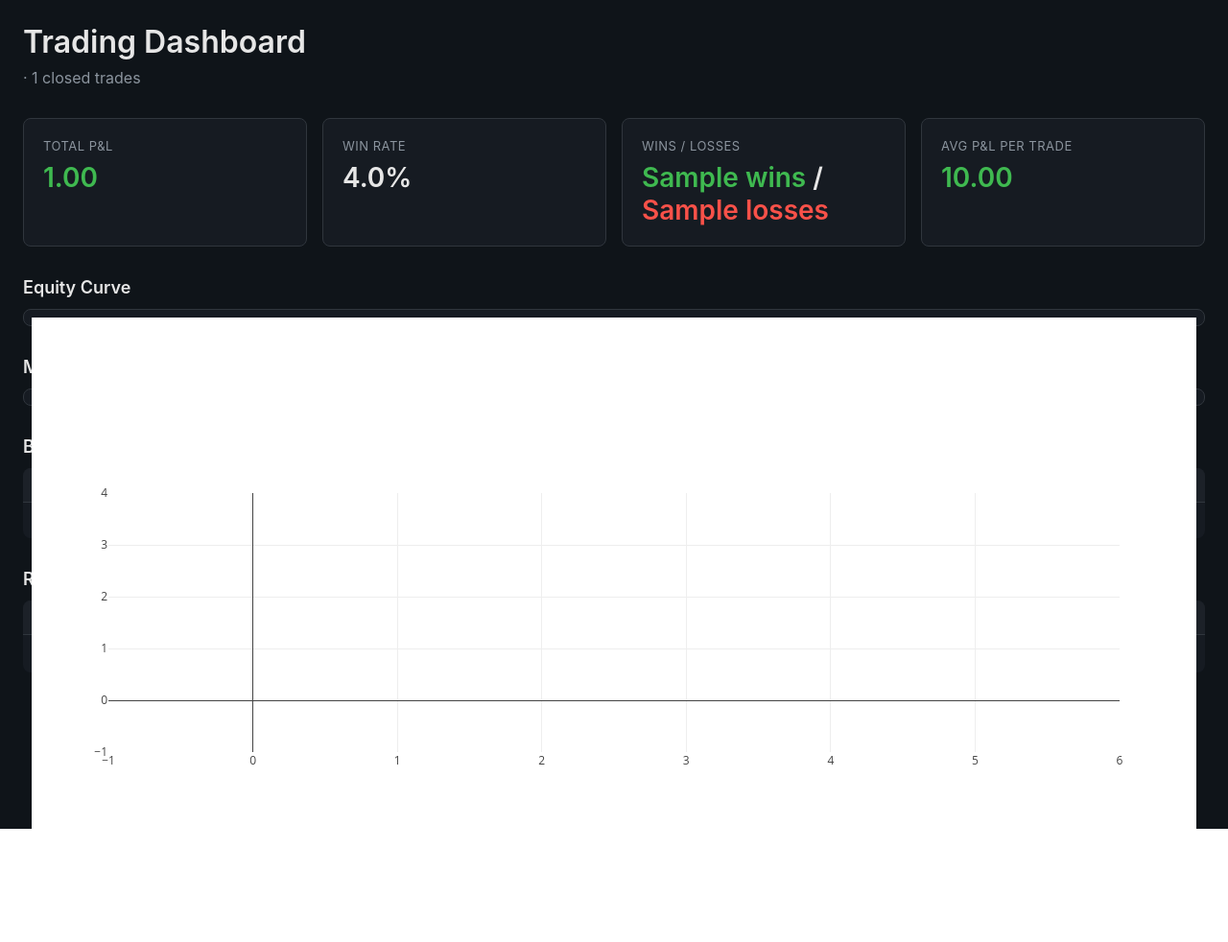
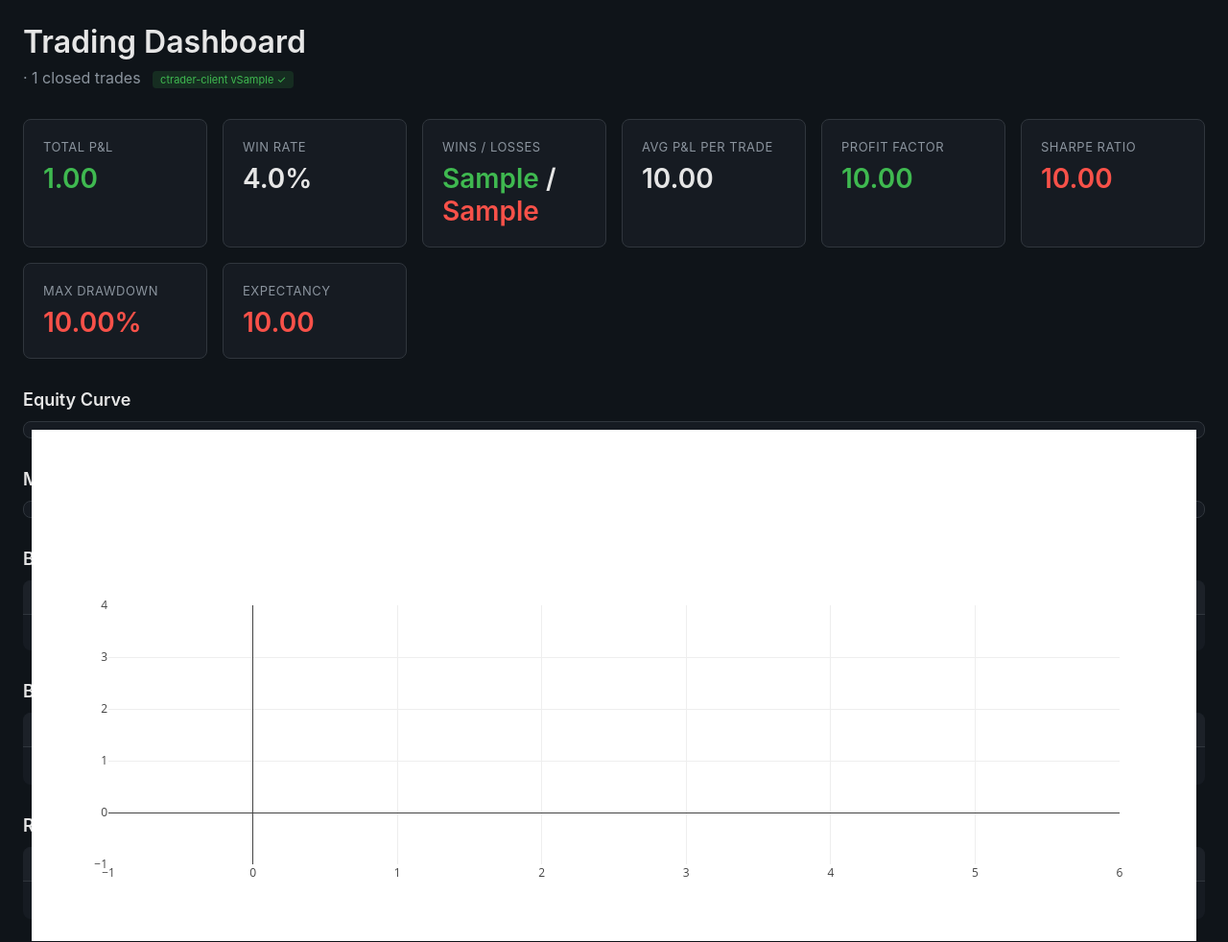
Before and after one commit to DeepaliCS/trading-dashboard, a Django app: template dashboard/templates/dashboard/home.html in a window 1280 px wide. Shown: the whole page at 96% size. Before the commit the page ends 864 px from the top, so only its background shows below. Run offline with Django 5.2, Linux system fonts and the light colour scheme; tables that the repository leaves empty hold one stand-in row (values such as "Sample post"); the template is opened without the code that fills it: values that come from a table or form of the project are taken from there, most other values are stand-ins (such as "Sample title", 1, 10 or a date in 2020); some libraries are stand-ins or nearby versions.

Commit message:
refactor: wire trading-analytics and ctrader-client, update template with live metrics

```diff
--- a/dashboard/templates/dashboard/home.html
+++ b/dashboard/templates/dashboard/home.html
@@ -14,6 +14,7 @@
         .pos { color: #3fb950; }
         .neg { color: #f85149; }
         h2 { margin: 32px 0 12px; font-weight: 600; font-size: 18px; }
+        .badge-analytics { display: inline-block; padding: 2px 8px; border-radius: 4px; font-size: 11px; background: rgba(63, 185, 80, 0.15); color: #3fb950; margin-left: 8px; vertical-align: middle; }
         table { width: 100%; border-collapse: collapse; background: #161b22; border-radius: 8px; overflow: hidden; }
         th, td { padding: 10px 14px; text-align: left; border-bottom: 1px solid #30363d; font-size: 14px; }
         th { background: #1c2128; color: #8b949e; font-weight: 500; text-transform: uppercase; font-size: 12px; letter-spacing: 0.5px; }
@@ -26,34 +27,71 @@
 </head>
 <body>
     <h1>Trading Dashboard</h1>
-    <div class="subtitle">{{ user.username }} · {{ stats.total_trades }} closed trades</div>
+    <div class="subtitle">
+        {{ user.username }} · {{ metrics.total_trades }} closed trades
+        {% if analytics_connected %}
+        <span class="badge-analytics">trading-analytics ✓</span>
+        {% endif %}
+        {% if ctrader_client_version %}
+        <span class="badge-analytics">ctrader-client v{{ ctrader_client_version }} ✓</span>
+        {% endif %}
+    </div>
 
     <div class="stats">
         <div class="stat">
             <div class="label">Total P&L</div>
-            <div class="value {% if stats.total_pnl and stats.total_pnl > 0 %}pos{% elif stats.total_pnl and stats.total_pnl < 0 %}neg{% endif %}">
-                {{ stats.total_pnl|default:"0"|floatformat:2 }}
+            <div class="value {% if metrics.total_net_profit > 0 %}pos{% elif metrics.total_net_profit < 0 %}neg{% endif %}">
+                {{ metrics.total_net_profit|floatformat:2 }}
             </div>
         </div>
         <div class="stat">
             <div class="label">Win Rate</div>
-            <div class="value">{{ win_rate|floatformat:1 }}%</div>
+            <div class="value">{{ metrics.win_rate|floatformat:1 }}%</div>
         </div>
         <div class="stat">
             <div class="label">Wins / Losses</div>
-            <div class="value"><span class="pos">{{ wins }}</span> / <span class="neg">{{ losses }}</span></div>
+            <div class="value">
+                <span class="pos">{{ metrics.winning_trades }}</span> / <span class="neg">{{ metrics.losing_trades }}</span>
+            </div>
         </div>
         <div class="stat">
             <div class="label">Avg P&L per Trade</div>
-            <div class="value {% if stats.avg_pnl and stats.avg_pnl > 0 %}pos{% elif stats.avg_pnl and stats.avg_pnl < 0 %}neg{% endif %}">
-                {{ stats.avg_pnl|default:"0"|floatformat:2 }}
+            <div class="value {% if metrics.expectancy > 0 %}pos{% elif metrics.expectancy < 0 %}neg{% endif %}">
+                {{ metrics.expectancy|floatformat:2 }}
+            </div>
+        </div>
+        <div class="stat">
+            <div class="label">Profit Factor</div>
+            <div class="value pos">{{ metrics.profit_factor|floatformat:2 }}</div>
+        </div>
+        <div class="stat">
+            <div class="label">Sharpe Ratio</div>
+            <div class="value {% if metrics.sharpe_ratio > 0 %}pos{% else %}neg{% endif %}">
+                {{ metrics.sharpe_ratio|floatformat:2 }}
+            </div>
+        </div>
+        <div class="stat">
+            <div class="label">Max Drawdown</div>
+            <div class="value neg">{{ metrics.max_drawdown|floatformat:2 }}%</div>
+        </div>
+        <div class="stat">
+            <div class="label">Expectancy</div>
+            <div class="value {% if metrics.expectancy > 0 %}pos{% else %}neg{% endif %}">
+                {{ metrics.expectancy|floatformat:2 }}
             </div>
         </div>
     </div>
+
     {% if equity_chart_json %}
     <h2>Equity Curve</h2>
     <div id="equity-chart" style="background:#161b22; border:1px solid #30363d; border-radius:8px; padding:8px;"></div>
     <script src="https://cdn.plot.ly/plotly-2.35.2.min.js"></script>
+    <script>
+        const equityData = {{ equity_chart_json|safe }};
+        Plotly.newPlot('equity-chart', equityData.data, equityData.layout, {responsive: true, displayModeBar: false});
+    </script>
+    {% endif %}
+
     {% if monthly_chart_json %}
     <h2>Monthly P&L</h2>
     <div id="monthly-chart" style="background:#161b22; border:1px solid #30363d; border-radius:8px; padding:8px;"></div>
@@ -62,27 +100,46 @@
         Plotly.newPlot('monthly-chart', monthlyData.data, monthlyData.layout, {responsive: true, displayModeBar: false});
     </script>
     {% endif %}
-<script>
-    const equityData = {{ equity_chart_json|safe }};
-    Plotly.newPlot('equity-chart', equityData.data, equityData.layout, {responsive: true, displayModeBar: false});
-</script>
-{% endif %}
+
     <h2>By Symbol</h2>
     <table>
         <thead>
-            <tr><th>Symbol</th><th class="right">Trades</th><th class="right">Total P&L</th></tr>
+            <tr><th>Symbol</th><th class="right">Trades</th><th class="right">Win Rate</th><th class="right">Total P&L</th><th class="right">Profit Factor</th></tr>
         </thead>
         <tbody>
-            {% for row in by_symbol %}
+            {% for symbol, data in by_symbol.items %}
             <tr>
-                <td>{{ row.symbol__name }}</td>
-                <td class="right">{{ row.trade_count }}</td>
-                <td class="right {% if row.total_pnl > 0 %}pos{% elif row.total_pnl < 0 %}neg{% endif %}">
-                    {{ row.total_pnl|floatformat:2 }}
+                <td>{{ symbol }}</td>
+                <td class="right">{{ data.total_trades }}</td>
+                <td class="right">{{ data.win_rate|floatformat:1 }}%</td>
+                <td class="right {% if data.total_net_profit > 0 %}pos{% elif data.total_net_profit < 0 %}neg{% endif %}">
+                    {{ data.total_net_profit|floatformat:2 }}
+                </td>
+                <td class="right">{{ data.profit_factor|floatformat:2 }}</td>
+            </tr>
+            {% empty %}
+            <tr><td colspan="5" style="color:#8b949e">No trades yet.</td></tr>
+            {% endfor %}
+        </tbody>
+    </table>
+
+    <h2>By Direction</h2>
+    <table>
+        <thead>
+            <tr><th>Direction</th><th class="right">Trades</th><th class="right">Win Rate</th><th class="right">Total P&L</th></tr>
+        </thead>
+        <tbody>
+            {% for direction, data in by_direction.items %}
+            <tr>
+                <td><span class="badge {% if direction == 'BUY' %}buy{% else %}sell{% endif %}">{{ direction }}</span></td>
+                <td class="right">{{ data.total_trades }}</td>
+                <td class="right">{{ data.win_rate|floatformat:1 }}%</td>
+                <td class="right {% if data.total_net_profit > 0 %}pos{% elif data.total_net_profit < 0 %}neg{% endif %}">
+                    {{ data.total_net_profit|floatformat:2 }}
                 </td>
             </tr>
             {% empty %}
-            <tr><td colspan="3" style="color:#8b949e">No trades yet.</td></tr>
+            <tr><td colspan="4" style="color:#8b949e">No data.</td></tr>
             {% endfor %}
         </tbody>
     </table>
```
Also changed, not shown: dashboard/views.py (+9 -1 lines). Lines whose indentation alone changed are shown as unchanged.
